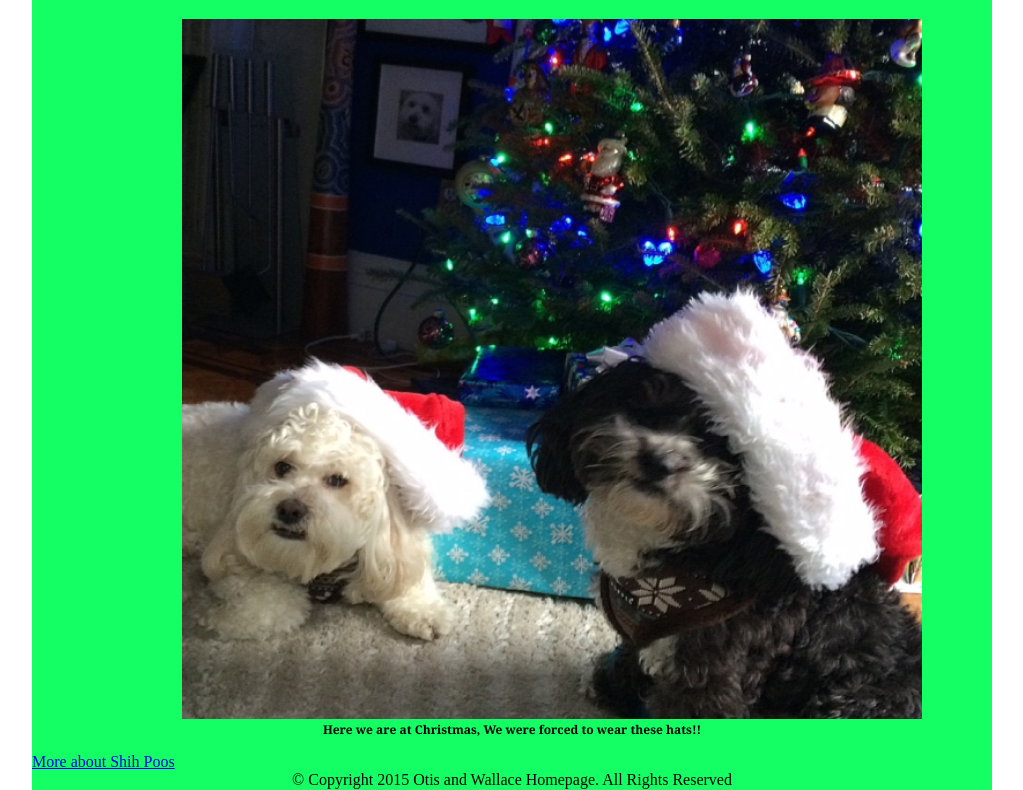
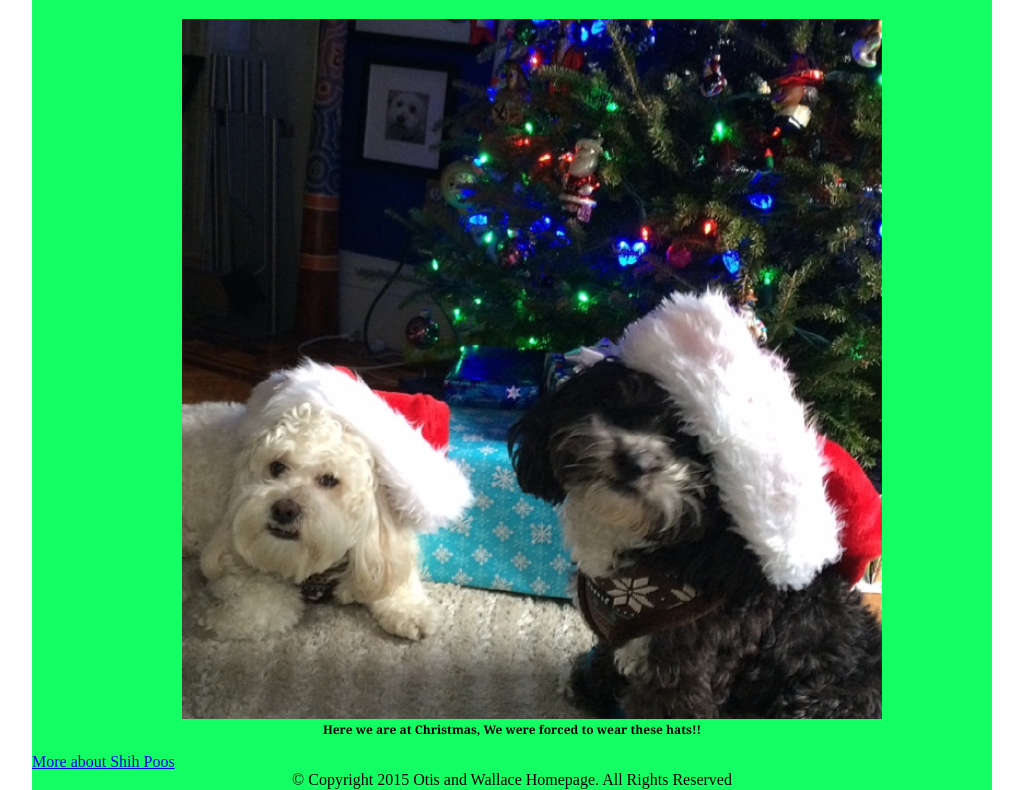
Before and after one commit to abaca80/otis-and-wallace-page, a plain HTML site: page index.html in a window 1280 px wide. Shown: the part 128-918 px from the top of the page, without its empty margins (128-1151 px from the left). Drawn offline with nearby package versions, Linux system fonts and the light colour scheme.

Commit message:
change width of santa

```diff
--- a/index.html
+++ b/index.html
@@ -43,7 +43,7 @@
 <section id="santa">
 
 	<figure>
-			<img src="images/otis-and-wallace-2.jpg" alt="otis and wallace" height="700" width="740">
+			<img src="images/otis-and-wallace-2.jpg" alt="otis and wallace" height="700" width="700">
 		<figcaption>
 			Here we are at Christmas, We were forced to wear these hats!!
 		</figcaption>
```
